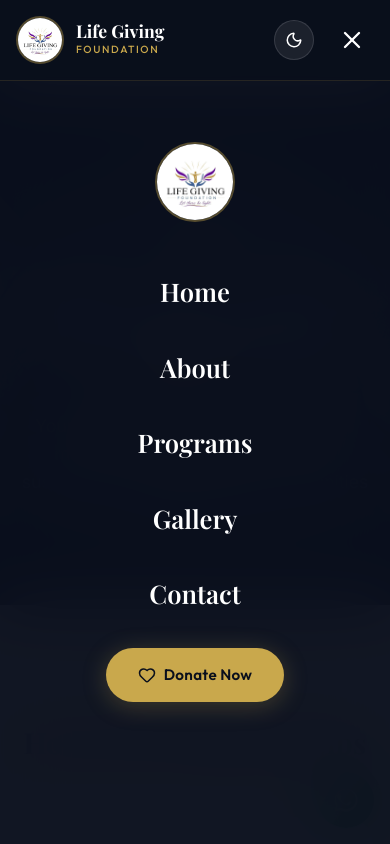
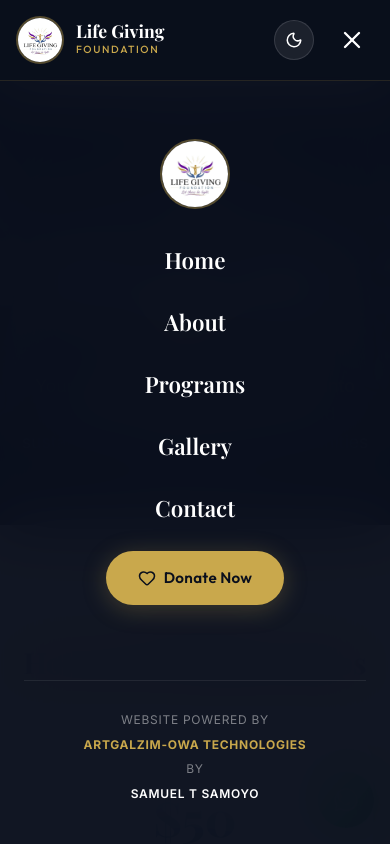
Before and after one commit to OWATEH-AI/life-giving-foundation, a Next.js app in the folder website/: page /donate in a window 390 px wide. Both pictures are taken after a click on the button 352 px from the left and 40 px from the top of the page. Shown: the top 844 px of the page. Built offline with nearby package versions, Linux system fonts and the light colour scheme; a web font is replaced by a local one.

Commit message:
Optimize page spacing and add creator credits link at bottom of mobile menu

```diff
--- a/website/src/app/about/page.tsx
+++ b/website/src/app/about/page.tsx
@@ -13,7 +13,7 @@ export default function AboutPage() {
       <section
         style={{
           position: "relative",
-          padding: "6rem 0",
+          padding: "3rem 0",
           background: "var(--color-dark)",
           overflow: "hidden",
         }}
--- a/website/src/app/contact/page.tsx
+++ b/website/src/app/contact/page.tsx
@@ -26,8 +26,8 @@ export default function ContactPage() {
   };
 
   return (
-    <div style={{ paddingTop: "100px", minHeight: "100vh", background: "var(--color-light)" }}>
-      <section style={{ padding: "4rem 0 6rem" }}>
+    <div style={{ paddingTop: "80px", minHeight: "100vh", background: "var(--color-light)" }}>
+      <section style={{ padding: "2rem 0 3rem" }}>
         <div
           style={{
             maxWidth: "1280px",
--- a/website/src/app/credits/page.tsx
+++ b/website/src/app/credits/page.tsx
@@ -6,12 +6,12 @@ export default function CreditsPage() {
     <div
       style={{
         minHeight: "100vh",
-        paddingTop: "100px",
+        paddingTop: "80px",
         background:
           "linear-gradient(180deg, var(--color-dark) 0%, var(--color-primary-dark) 100%)",
       }}
     >
-      <section style={{ padding: "3rem 0 5rem" }}>
+      <section style={{ padding: "1.5rem 0 2.5rem" }}>
         <div
           style={{
             maxWidth: "980px",
--- a/website/src/app/donate/page.tsx
+++ b/website/src/app/donate/page.tsx
@@ -37,7 +37,7 @@ export default function DonatePage() {
       <section
         style={{
           position: "relative",
-          padding: "5rem 0",
+          padding: "2.5rem 0",
           background: "var(--color-dark)",
           overflow: "hidden",
         }}
--- a/website/src/app/gallery/page.tsx
+++ b/website/src/app/gallery/page.tsx
@@ -37,7 +37,7 @@ export default function GalleryPage() {
   return (
     <div style={{ paddingTop: "80px", minHeight: "100vh", background: "var(--color-light)" }}>
       {/* Page Header */}
-      <section style={{ padding: "4rem 0 2rem", textAlign: "center" }}>
+      <section style={{ padding: "2rem 0 1rem", textAlign: "center" }}>
         <ScrollReveal>
           <div style={{ textAlign: "left", maxWidth: "1280px", margin: "0 auto", padding: "0 clamp(1rem, 4vw, 2rem)", marginBottom: "1.5rem" }}>
             <Link
--- a/website/src/app/programs/page.tsx
+++ b/website/src/app/programs/page.tsx
@@ -23,7 +23,7 @@ export default function ProgramsPage() {
       <section
         style={{
           position: "relative",
-          padding: "6rem 0",
+          padding: "3rem 0",
           background: "var(--color-dark)",
           overflow: "hidden",
         }}
--- a/website/src/components/layout/Navbar.tsx
+++ b/website/src/components/layout/Navbar.tsx
@@ -252,34 +252,46 @@ export function Navbar() {
               display: "flex",
               flexDirection: "column",
               alignItems: "center",
+              justifyContent: "space-between",
+              padding: "4rem 1.5rem 2.5rem 1.5rem",
+            }}
+          >
+            {/* Center Menu Links Container */}
+            <div
+              style={{
+                display: "flex",
+                flexDirection: "column",
+                alignItems: "center",
                 justifyContent: "center",
-              gap: "2rem",
+                flex: 1,
+                gap: "1.5rem",
+                width: "100%",
               }}
             >
               <Image
                 src="/images/logo/logo.jpeg"
                 alt="Life Giving Foundation"
-              width={80}
-              height={80}
+                width={70}
+                height={70}
                 style={{
                   borderRadius: "50%",
                   border: "2px solid rgba(201, 168, 76, 0.4)",
-                marginBottom: "1rem",
+                  marginBottom: "0.5rem",
                 }}
               />
               {navLinks.map((link, i) => (
                 <motion.div
                   key={link.href}
-                initial={{ opacity: 0, y: 20 }}
+                  initial={{ opacity: 0, y: 15 }}
                   animate={{ opacity: 1, y: 0 }}
-                transition={{ delay: 0.1 + i * 0.08, duration: 0.4 }}
+                  transition={{ delay: 0.05 + i * 0.05, duration: 0.3 }}
                 >
                   <Link
                     href={link.href}
                     onClick={() => setIsMobileOpen(false)}
                     style={{
                       fontFamily: "var(--font-heading)",
-                    fontSize: "1.6rem",
+                      fontSize: "1.4rem",
                       fontWeight: 600,
                       color: "white",
                       textDecoration: "none",
@@ -297,9 +309,9 @@ export function Navbar() {
                 </motion.div>
               ))}
               <motion.div
-              initial={{ opacity: 0, y: 20 }}
+                initial={{ opacity: 0, y: 15 }}
                 animate={{ opacity: 1, y: 0 }}
-              transition={{ delay: 0.5, duration: 0.4 }}
+                transition={{ delay: 0.35, duration: 0.3 }}
               >
                 <Link
                   href="/donate"
@@ -309,6 +321,48 @@ export function Navbar() {
                 >
                   <Heart size={18} />
                   Donate Now
+                </Link>
+              </motion.div>
+            </div>
+
+            {/* Bottom Credits Section */}
+            <motion.div
+              initial={{ opacity: 0, y: 15 }}
+              animate={{ opacity: 1, y: 0 }}
+              transition={{ delay: 0.45, duration: 0.3 }}
+              style={{
+                width: "100%",
+                borderTop: "1px solid rgba(255, 255, 255, 0.08)",
+                paddingTop: "1.5rem",
+                textAlign: "center",
+              }}
+            >
+              <Link
+                href="/credits"
+                onClick={() => setIsMobileOpen(false)}
+                style={{
+                  display: "inline-flex",
+                  flexDirection: "column",
+                  alignItems: "center",
+                  gap: "0.25rem",
+                  fontSize: "0.75rem",
+                  textDecoration: "none",
+                  letterSpacing: "0.06em",
+                  color: "white",
+                }}
+              >
+                <span style={{ color: "rgba(255, 255, 255, 0.45)", textTransform: "uppercase" }}>
+                  Website Powered By
+                </span>
+                <span style={{ color: "var(--color-gold)", fontWeight: 700, textTransform: "uppercase" }}>
+                  ARTGALZIM-OWA TECHNOLOGIES
+                </span>
+                <span style={{ color: "rgba(255, 255, 255, 0.45)", textTransform: "uppercase" }}>
+                  By
+                </span>
+                <span style={{ color: "white", fontWeight: 600, textTransform: "uppercase" }}>
+                  SAMUEL T SAMOYO
+                </span>
               </Link>
             </motion.div>
           </motion.div>
```
Lines whose indentation alone changed are shown as unchanged.
